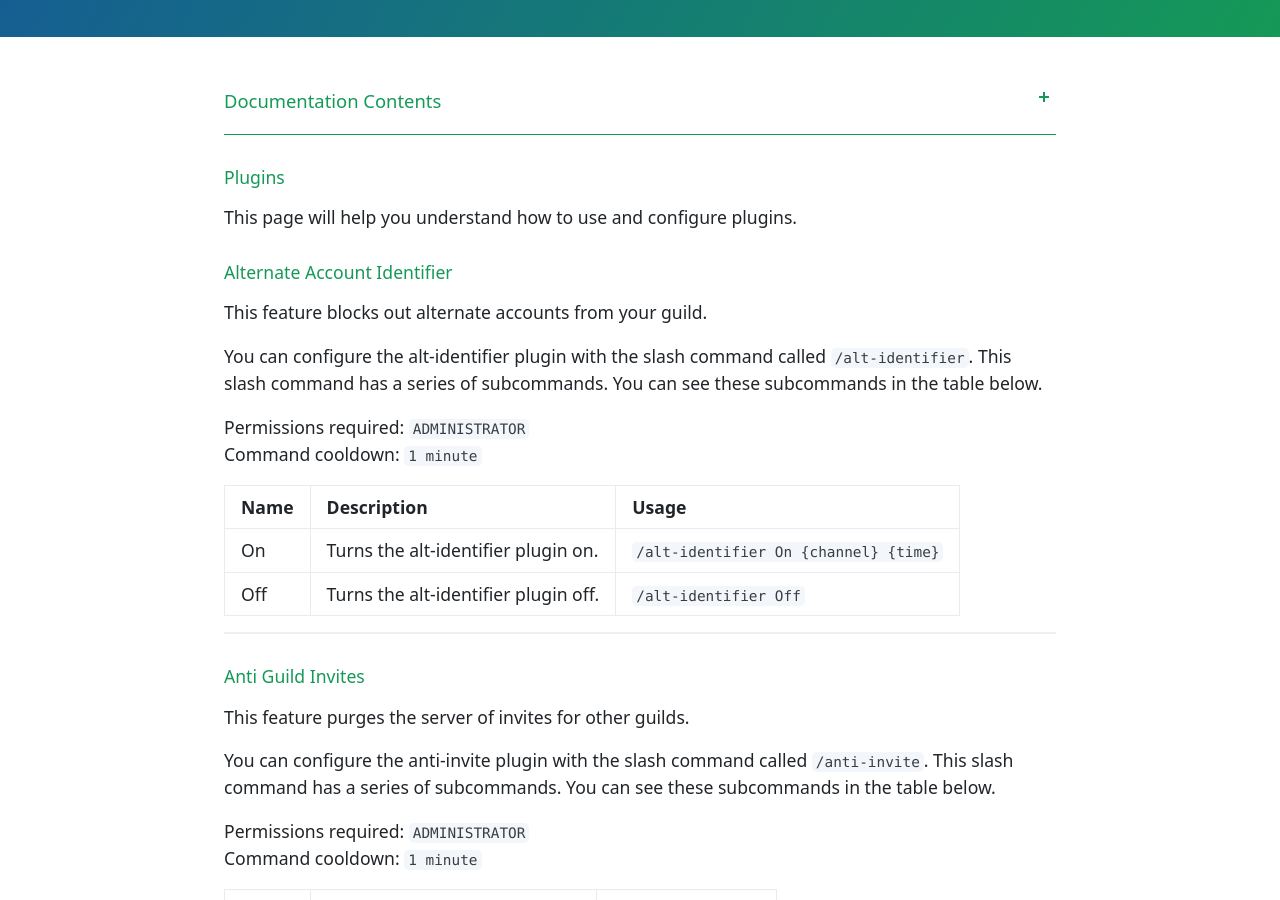
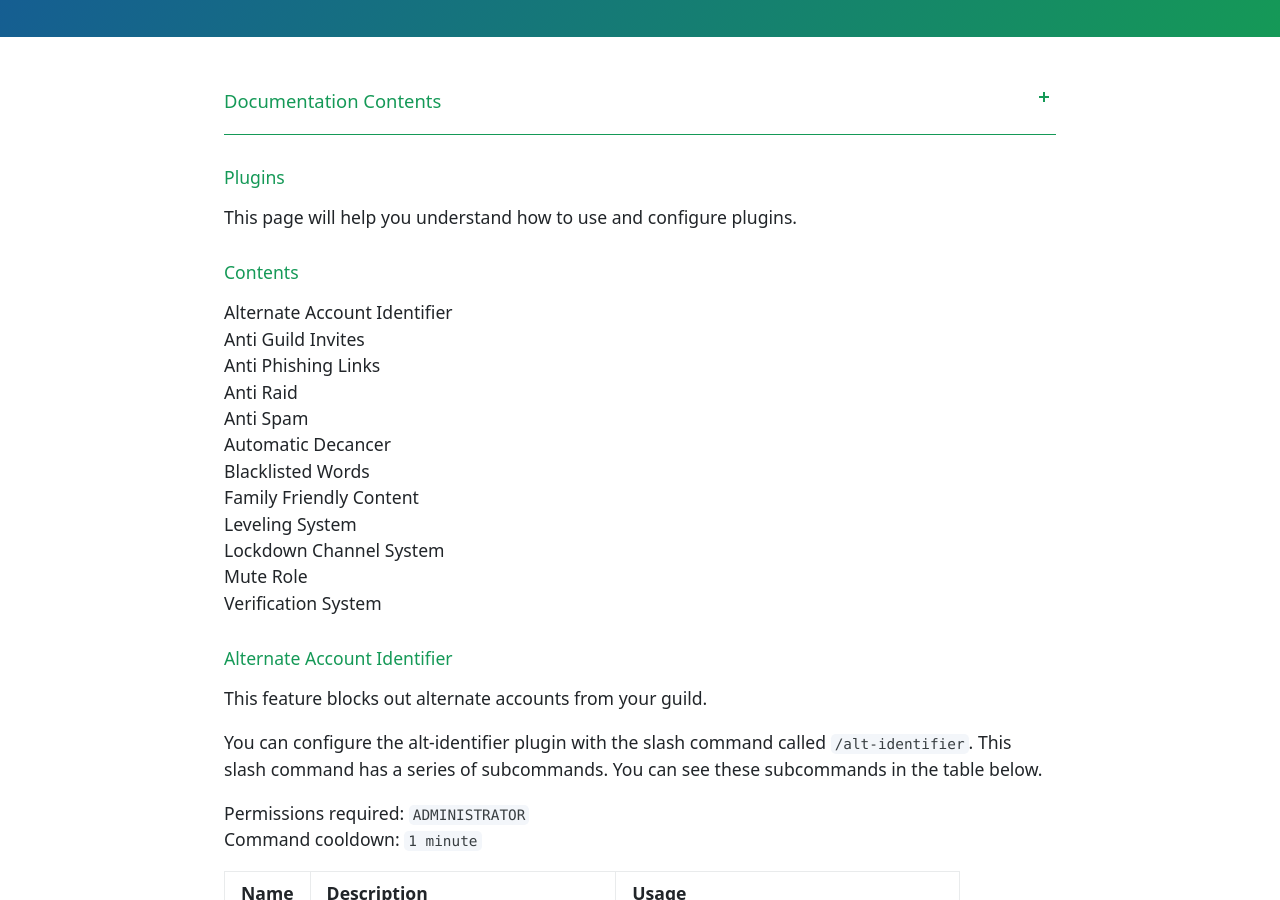
Before and after one commit to confusion0/stop-sign-bot-slash-commands, a Jekyll site: the page built from plugins.md, in a window 1280 px wide and 900 px high, scrolled down 271 px. Built offline with Jekyll 4.4.1, drawn with Linux system fonts in a browser that asks for light colours; nearby versions of some CDN libraries; library files that are not in the unit come from our copies.

Commit message:
Update plugins.md

```diff
--- a/plugins.md
+++ b/plugins.md
@@ -6,6 +6,20 @@ filename: plugins
 
 ## Plugins
 This page will help you understand how to use and configure plugins.
+
+## Contents
++ [Alternate Account Identifier](#alternate-account-identifier)
++ [Anti Guild Invites](#anti-guild-invites)
++ [Anti Phishing Links](#anti-phishing-links)
++ [Anti Raid](#anti-raid)
++ [Anti Spam](#anti-spam)
++ [Automatic Decancer](#automatic-decancer)
++ [Blacklisted Words](#blacklisted-words)
++ [Family Friendly Content](#family-friendly-content)
++ [Leveling System](#leveling-system)
++ [Lockdown Channel System](#lockdown-channel-system)
++ [Mute Role](#mute-role)
++ [Verification System](#verification-system)
 
 #### Alternate Account Identifier
 This feature blocks out alternate accounts from your guild.
```
